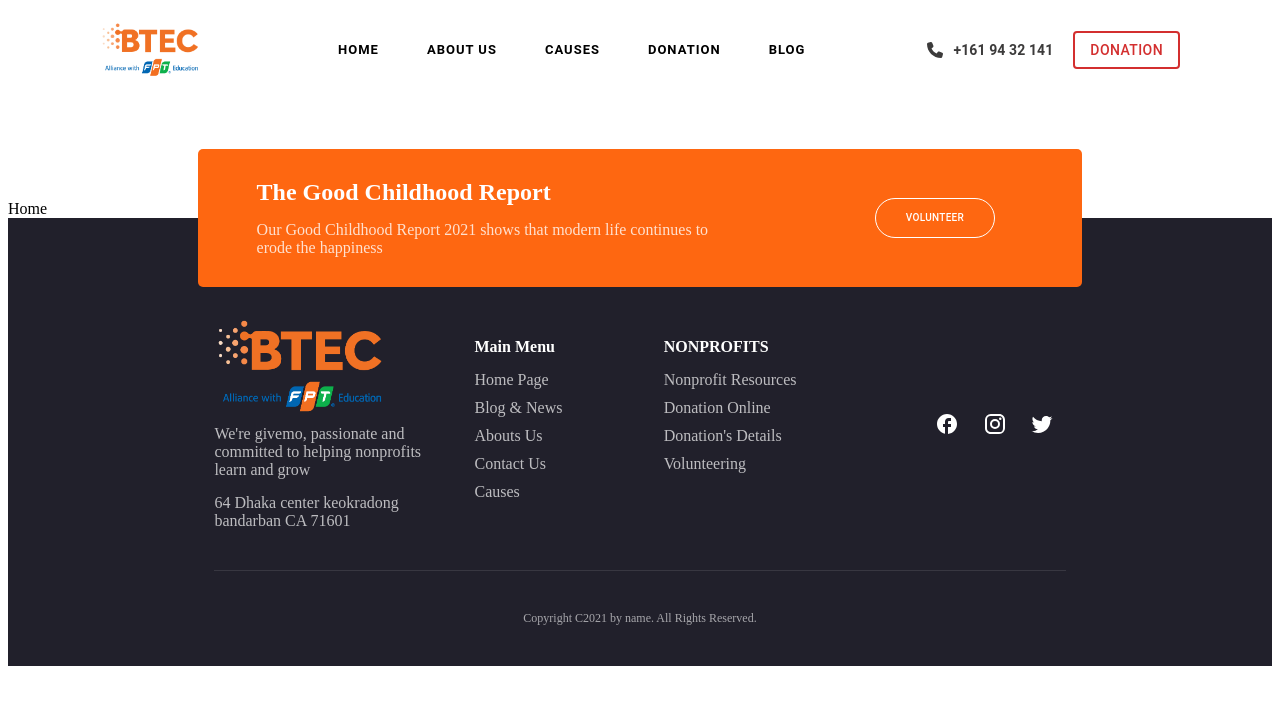
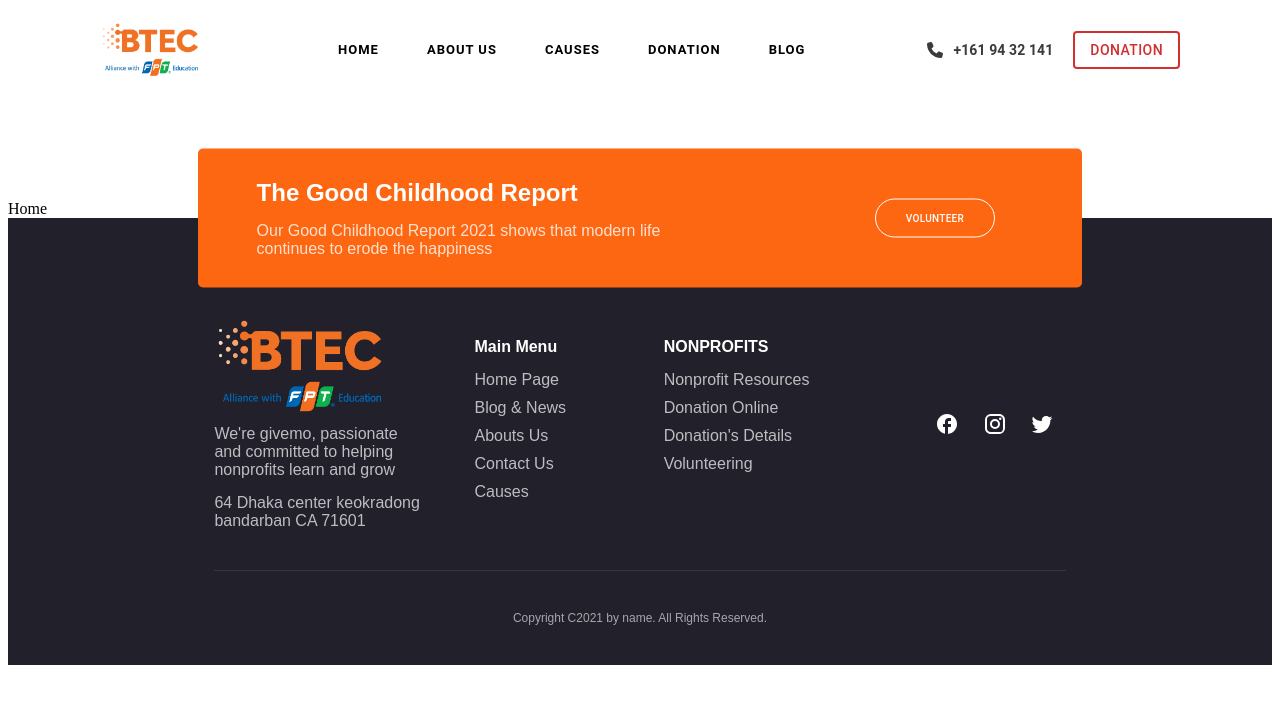
Before and after one commit to DonaldVN1515/gui-xuan-len-ban, a React (Create React App) app: page / in a window 1280 px wide. Shown: the top 704 px of the page. Built offline with nearby package versions, Linux system fonts and the light colour scheme.

Commit message:
make loader

```diff
--- a/package.json
+++ b/package.json
@@ -22,6 +22,7 @@
     "react-dom": "^18.2.0",
     "react-router-dom": "^6.4.3",
     "react-scripts": "5.0.1",
+    "react-spinners": "^0.13.7",
     "sass": "^1.56.1",
     "web-vitals": "^2.1.0"
   },
--- a/src/App.js
+++ b/src/App.js
@@ -3,9 +3,15 @@ import { BrowserRouter as Router, Routes, Route } from 'react-router-dom';
 import DefaultLayout from './layouts/DefaultLayout';
 import Home from './pages/Home';
 
+// import React, { useState, useEffect } from 'react';
+// import SyncLoader  from 'react-spinners/SyncLoader';
+
 function App() {
 	return (
 		<Router>
+			{/* <div className="sweet-loading">
+        		<SyncLoader color="#36d7b7" />
+      		</div> */}
 			<Routes>
 				<Route
 					path='/'
--- a/src/layouts/DefaultLayout.jsx
+++ b/src/layouts/DefaultLayout.jsx
@@ -1,7 +1,7 @@
 import { Box } from '@mui/material';
 import PropTypes from 'prop-types';
 import React from 'react';
-import Footer from './components/Footer';
+import Footer from './components/Footer/Footer';
 import Header from './components/Header';
 
 function DefaultLayout({ children }) {
--- a/src/layouts/components/Footer.jsx
+++ b/src/layouts/components/Footer/Footer.jsx
@@ -1,7 +1,7 @@
 import { Container, Box, Typography, Grid, Button } from '@mui/material';
 import React from 'react';
-import images from '../../assets/images'
-import Image from '../../components/Image';
+import images from '../../../assets/images'
+import Image from '../../../components/Image';
 import FacebookRoundedIcon from '@mui/icons-material/FacebookRounded';
 import InstagramIcon from '@mui/icons-material/Instagram';
 import TwitterIcon from '@mui/icons-material/Twitter';
@@ -10,6 +10,9 @@ import TwitterIcon from '@mui/icons-material/Twitter';
 function Footer() {
   return (
     <Container sx={{
+      typography: {
+        fontFamily: ['Arial'],
+      },
       maxWidth: { xs: '100%' },
       background: 'rgb(33, 32, 43)',
       display: 'flex',
@@ -117,7 +120,8 @@ function Footer() {
               paddingTop: '20px',
               textAlign: { xs: 'center', md: 'unset' }
             }}>
-              <Typography variant='span' component='p' sx={{
+              <Typography variant='span' component='p'
+                sx={{
                 color: 'white',
                 marginBottom: '15px',
                 fontWeight: 'bold',
--- a/src/layouts/components/Header/Header.jsx
+++ b/src/layouts/components/Header/Header.jsx
@@ -10,7 +10,7 @@ import { styled } from '@mui/material/styles';
 import Toolbar from '@mui/material/Toolbar';
 import Typography from '@mui/material/Typography';
 import { FontAwesomeIcon } from '@fortawesome/react-fontawesome';
-import {faPhone} from '@fortawesome/free-solid-svg-icons'
+import {faPhone} from '@fortawesome/free-solid-svg-icons';
 
 import * as React from 'react';
 import images from '../../../assets/images';
```
Also changed, not shown: 2 other files (tests, documents, lock files or other folders).
